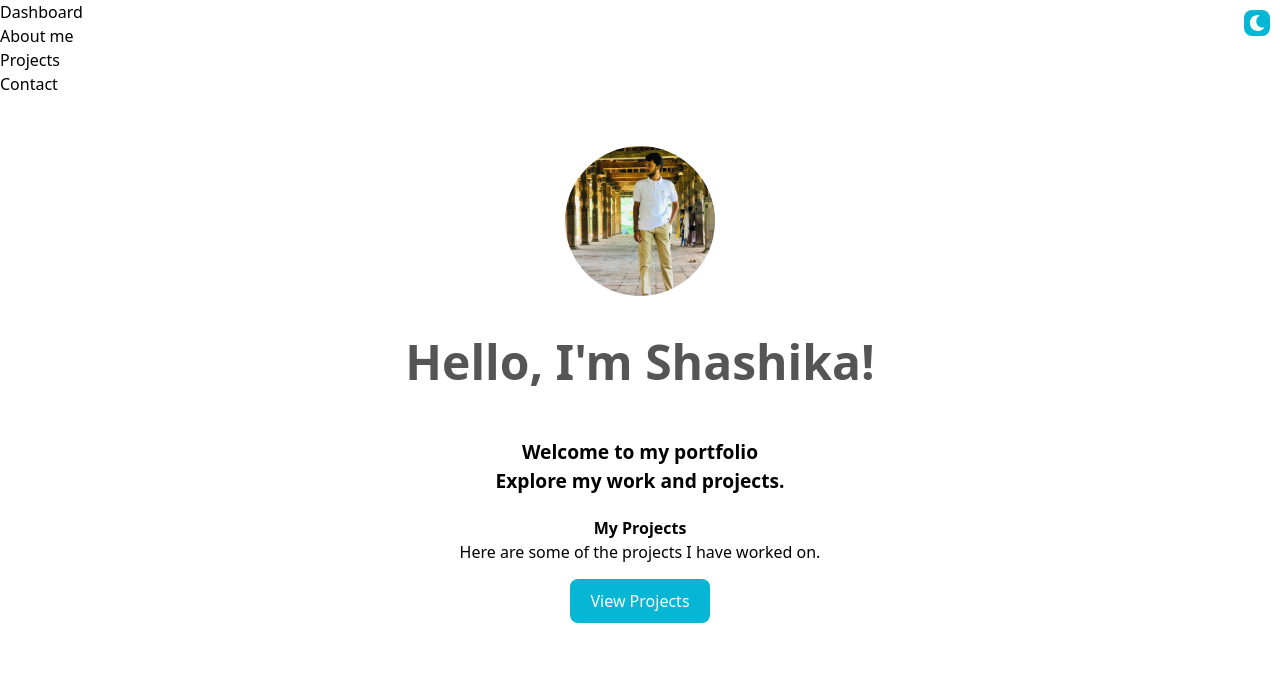
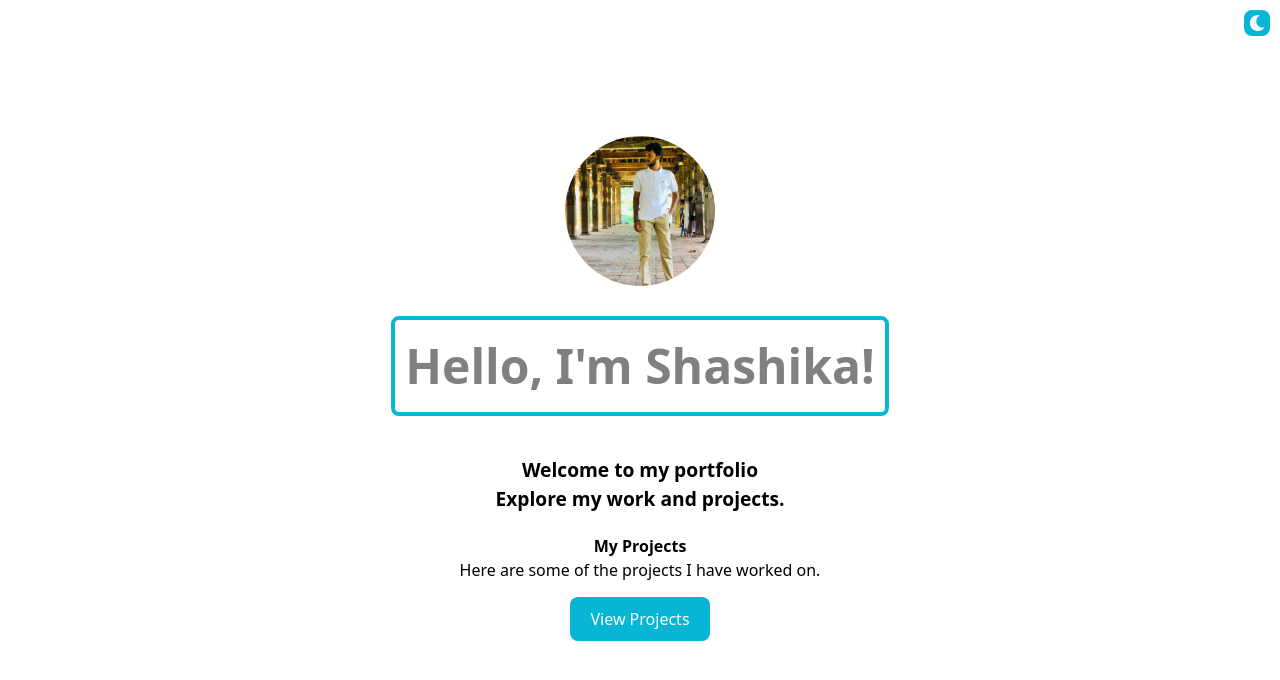
Before and after one commit to Shashika2001/myportfolio, a React (Vite) app in the folder myportfolio/: page / in a window 1280 px wide. Shown: the top 680 px of the page. Built offline with nearby package versions, Linux system fonts and the light colour scheme.

Commit message:
add some decoration to Dashboard and about me page

```diff
--- a/myportfolio/package.json
+++ b/myportfolio/package.json
@@ -10,6 +10,7 @@
     "preview": "vite preview"
   },
   "dependencies": {
+    "@react-spring/web": "^9.7.5",
     "react": "^18.3.1",
     "react-dom": "^18.3.1",
     "react-icons": "^5.4.0",
--- a/myportfolio/src/components/Navbar/Navbar.jsx
+++ b/myportfolio/src/components/Navbar/Navbar.jsx
@@ -3,17 +3,26 @@ import { Link } from 'react-router-dom';
 
 
 export default function Navbar() {
+  const navbarStyle = {
+    backgroundColor: '#fff', // Tailwind's cyan-500
+    color: 'white',
+    padding: '10px 20px',
+    display: 'flex',
+    justifyContent: 'space-between',
+    alignItems: 'center',
+  };
 
   return (
     <div className='navbar '>
 
 
-<div className="bg-cyan-950 flex justify-between items-center  mx-auto p-3">
-      <ul className="text-white flex gap-4">
-        <Link to='/'><li>Dashboard</li></Link>
-        <Link to='/about'><li>About me</li></Link>
-        <Link to='/projects'><li>Projects</li></Link>
-        <Link to='/contact'><li>Contact</li></Link>
+<div className="bg-gradient-to-r from-black  flex justify-between items-center  mx-auto p-3 hover:shadow-lg"
+style={navbarStyle}>
+      <ul className="text-white flex gap-5 ">
+        <Link to='/'><li  className="hover:text-cyan-500 hover:underline transition duration-300">Dashboard</li></Link>
+        <Link to='/about'><li  className="hover:text-cyan-500 hover:underline transition duration-300">About me</li></Link>
+        <Link to='/projects'><li  className="hover:text-cyan-500 hover:underline transition duration-300">Projects</li></Link>
+        <Link to='/contact'><li  className="hover:text-cyan-500 hover:underline transition duration-300">Contact</li></Link>
       </ul>
       </div>
     </div>
--- a/myportfolio/src/pages/Aboutme.jsx
+++ b/myportfolio/src/pages/Aboutme.jsx
@@ -41,7 +41,8 @@ export default function AboutMe() {
 
   return (
 
-    <div style={{ padding: '20px', maxWidth: '800px', margin: '0 auto', textAlign: 'center' }}>
+    <div className='bg-gradient-to-r from-black to-light-blue-500'
+    style={{ padding: '20px', maxWidth: '', margin: '0 auto', textAlign: 'center' }}>
       {/* Profile Picture */}
       <img src={profileImage} alt="Profile" style={imageStyle} />
 
--- a/myportfolio/src/pages/Dashboard.jsx
+++ b/myportfolio/src/pages/Dashboard.jsx
@@ -1,23 +1,31 @@
 import React from 'react';
 import image01 from '../assets/image01.jpg';
 import { useNavigate } from 'react-router-dom';
+import { useSpring, animated } from '@react-spring/web';
 
 export default function Dashboard() {
   const navigate = useNavigate();
   const handleNavigation = () => {
     navigate('/projects');
   };
+  const styles = useSpring({
+    from: { opacity: 0, transform: 'translateY(20px)' },
+    to: { opacity: 1, transform: 'translateY(0)' },
+    config: { duration: 1000 },
+  });
 
   const containerStyle = {
+    minHeight: '100vh',       // Ensure full viewport height
     display: 'flex',
     flexDirection: 'column', // Arrange everything vertically
     alignItems: 'center',    // Center align all items horizontally
     gap: '20px',             // Add space between items
     textAlign: 'center',     // Center-align text content
-    marginTop: '50px',       // Add some margin from the top
+           // Add some margin from the top
   };
 
   const imageStyle = {
+    marginTop: '20px', // Add some margin from the top
     width: '150px',
     height: '150px',
     borderRadius: '50%',
@@ -27,8 +35,11 @@ export default function Dashboard() {
   const belowImageTextStyle = {
     marginTop: '10px',
     fontSize: '3rem',
-    color: '#555',
+    color: 'gray',
     fontWeight: 'bold',
+    border: '4px solid #06b6d4',
+    padding: '10px',
+    borderRadius: '8px',
 
   };
 
@@ -49,16 +60,19 @@ export default function Dashboard() {
   };
 
   return (
-    <div style={containerStyle}>
+    <div className='bg-gradient-to-r from-black to-light-blue-500'>
+    <div style={containerStyle} >
       {/* Image */}
       <img src={image01} alt="Profile" style={imageStyle} />
 
       {/* Text below the image */}
+      <animated.div style={styles}>
       <p style={belowImageTextStyle}>Hello, I'm Shashika!</p>
+      </animated.div>
 
       {/* Description */}
       <div style={descriptionStyle}>
-        <h1>Welcome to my portfolio</h1>
+        <h2 style={styles}>Welcome to my portfolio</h2>
         <p>Explore my work and projects.</p>
       </div>
 
@@ -71,5 +85,6 @@ export default function Dashboard() {
         </button>
       </div>
     </div>
+    </div>
   );
 }
```
Also changed, not shown: 1 other file (tests, documents, lock files or other folders).
